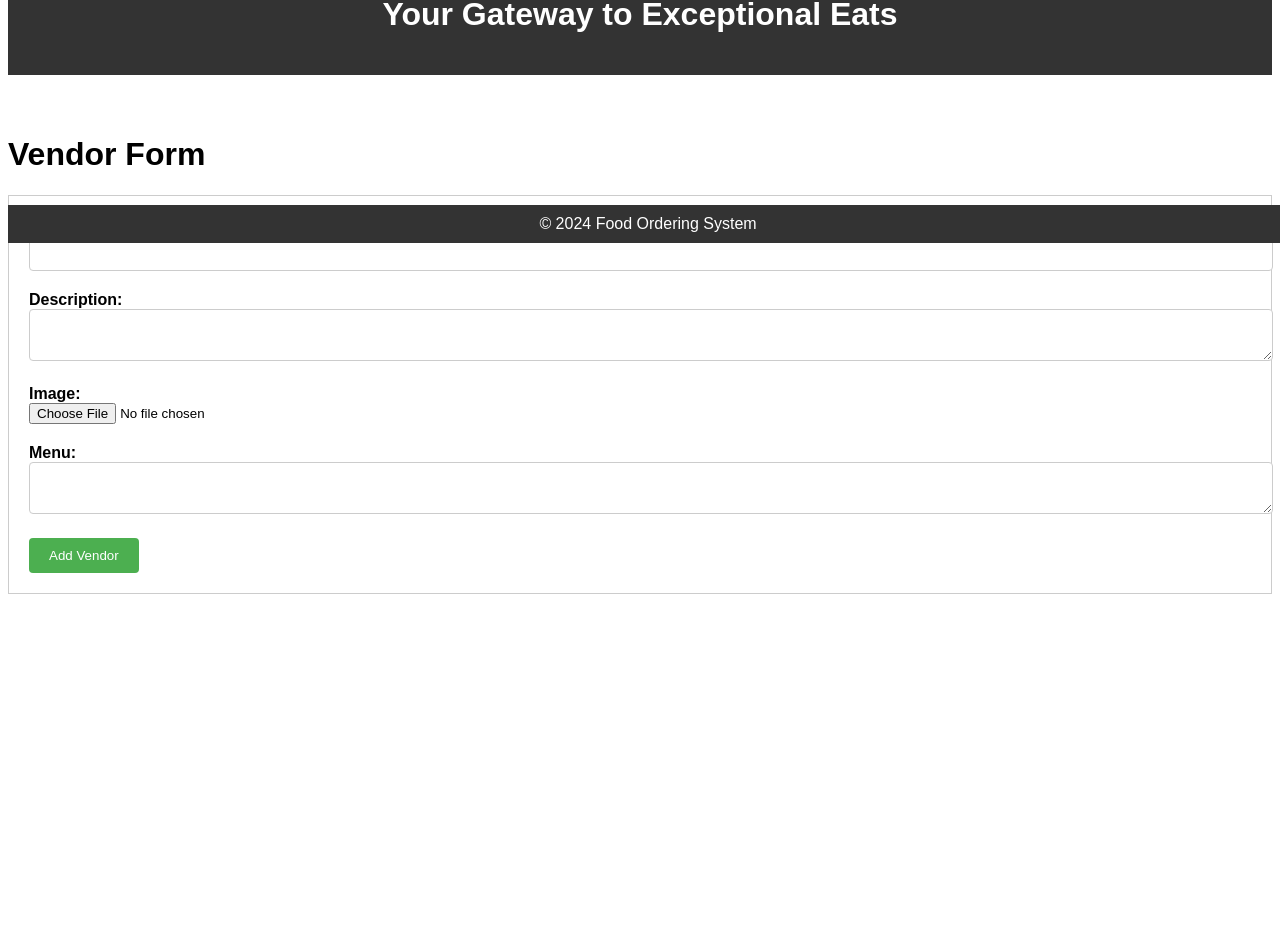
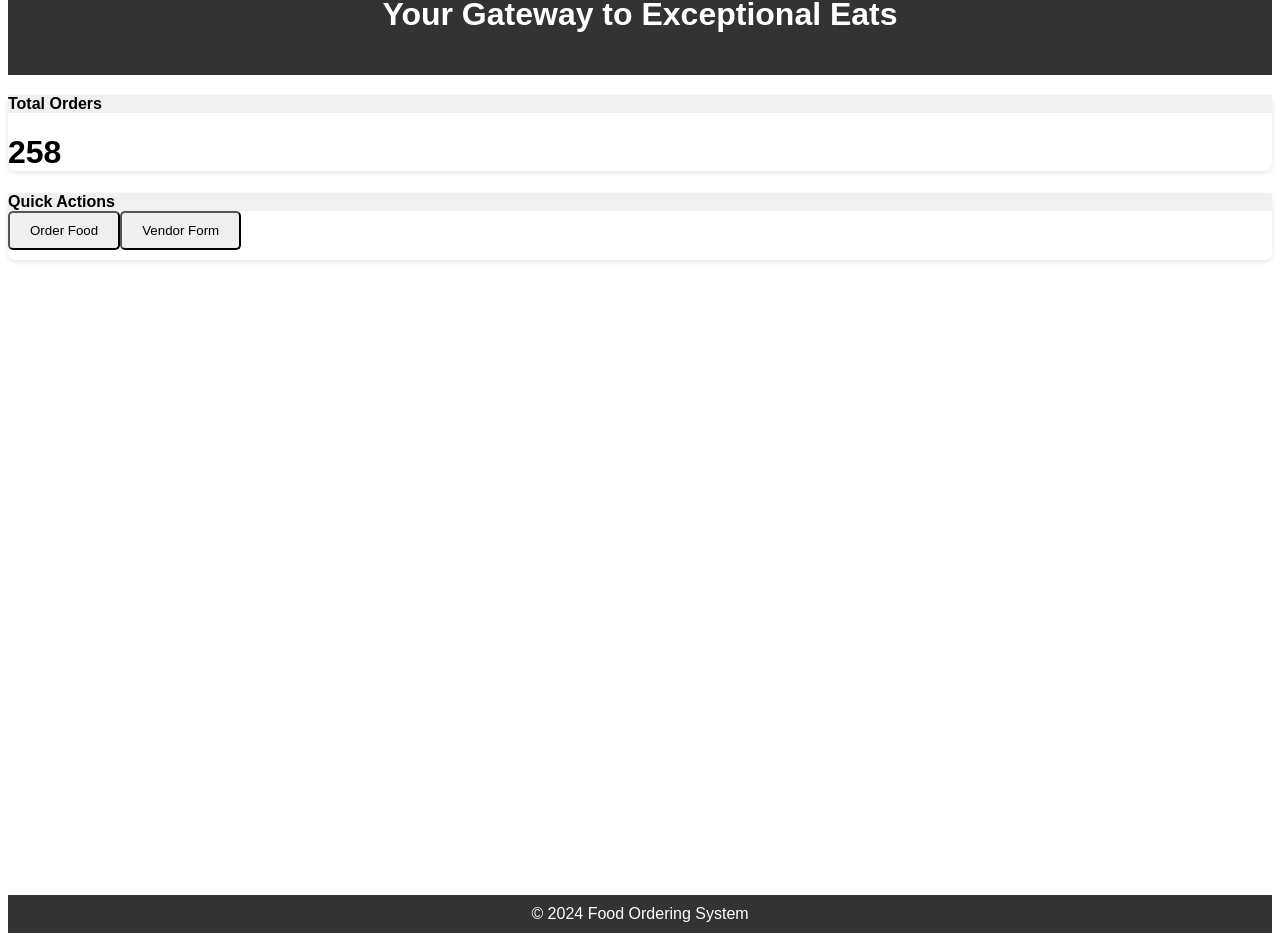
Before and after one commit to LogicPlulse/Intraeats, an Angular app in the folder Intraeats/: page /dashboard in a window 1280 px wide. Shown: the part 557-1498 px from the top of the page. Before the commit the page ends 1194 px from the top, so only its background shows below. Built offline with nearby package versions, Linux system fonts and the light colour scheme.

Commit message:
updates for frontend

```diff
--- a/Intraeats/src/app/app-routing.module.ts
+++ b/Intraeats/src/app/app-routing.module.ts
@@ -1,7 +1,12 @@
 import { NgModule } from '@angular/core';
 import { RouterModule, Routes } from '@angular/router';
-
-const routes: Routes = [];
+import { DashboardComponent } from './components/dashboard/dashboard.component';
+import { VendorFormComponent } from './components/vendor-form/vendor-form.component'
+const routes: Routes = [
+  { path: '', redirectTo: '/dashboard', pathMatch: 'full' },
+  { path: 'dashboard', component: DashboardComponent },
+  { path: 'vendor-form', component: VendorFormComponent },
+];
 
 @NgModule({
   imports: [RouterModule.forRoot(routes)],
--- a/Intraeats/src/app/app.component.html
+++ b/Intraeats/src/app/app.component.html
@@ -1,4 +1,6 @@
-<!DOCTYPE html>
+<router-outlet></router-outlet>
+
+<!-- <!DOCTYPE html>
 <html lang="en">
 
 <head>
@@ -36,27 +38,27 @@
     footer p {
       margin: 0;
     }
-  </style>
+  </style> -->
 <!-- Add AngularJS CDN or local script reference -->
 <script src="https://ajax.googleapis.com/ajax/libs/angularjs/1.8.2/angular.min.js"></script>
 <!-- Add AngularJS routing script -->
 <script src="https://ajax.googleapis.com/ajax/libs/angularjs/1.8.2/angular-route.js"></script>
 <!-- Add custom AngularJS script -->
 <script src="app.js"></script>
-</head>
+<!-- </head> -->
 
-<body ng-app="foodApp" ng-controller="MainController">
+<!-- <body ng-app="foodApp" ng-controller="MainController">
   <header>
     <img src="../assets/Intraetas_logo.jpg" alt="Intraetas Logo" />
     <h1>Your Gateway to Exceptional Eats</h1>
   </header>
-  <main ng-view>
+  <main ng-view> -->
 <!-- Angular routing will inject views here -->
-  </main>
+<!-- </main>
   <h1>Vendor Form</h1>
 <app-vendor-form></app-vendor-form>
   <footer>
     <p>&copy; 2024 Food Ordering System</p>
   </footer>
 </body>
-</html>
+</html> -->
--- /dev/null
+++ b/Intraeats/src/app/components/dashboard/dashboard.component.css
@@ -0,0 +1,83 @@
+/* styles.css */
+
+body {
+  font-family: Arial, sans-serif;
+  margin: 0;
+  padding: 0;
+}
+
+header {
+  background-color: #333;
+  color: #fff;
+  padding: 20px;
+  text-align: center;
+}
+
+main {
+  padding: 20px;
+}
+
+footer {
+  background-color: #333;
+  color: #fff;
+  text-align: center;
+  padding: 10px 0;
+  width: 100%;
+}
+
+footer p {
+  margin: 0;
+}
+
+.sidebar {
+  height: 100vh;
+  padding-top: 20px;
+}
+
+.sidebar .nav-link {
+  color: #555;
+}
+
+.sidebar .nav-link.active {
+  font-weight: bold;
+  background-color: #eee;
+}
+
+.card {
+  margin-bottom: 15px;
+  border-radius: 8px;
+  box-shadow: 0 2px 5px rgba(0, 0, 0, 0.1);
+}
+
+.card-header {
+  background-color: #f0f0f0;
+  border-bottom: none;
+  font-weight: 600;
+}
+
+.btn-lg {
+  padding: 10px 20px;
+  border-radius: 5px;
+}
+
+.col-md-10 {
+  flex-grow: 1;
+  display: flex;
+  align-items: center;
+  justify-content: center;
+}
+
+/* Add space between buttons */
+.card-body button {
+  margin-bottom: 10px;
+}
+
+@media (min-width: 768px) {
+  .row>.col-md-6:first-child {
+    padding-right: 20px;
+  }
+
+  .row>.col-md-6:last-child {
+    padding-left: 20px;
+  }
+}
--- /dev/null
+++ b/Intraeats/src/app/components/dashboard/dashboard.component.html
@@ -0,0 +1,55 @@
+<!DOCTYPE html>
+<html lang="en">
+
+<head>
+  <meta charset="UTF-8">
+  <meta name="viewport" content="width=device-width, initial-scale=1.0">
+  <title>Food Ordering System</title>
+  <!-- Add AngularJS CDN or local script reference -->
+  <script src="https://ajax.googleapis.com/ajax/libs/angularjs/1.8.2/angular.min.js"></script>
+  <!-- Add AngularJS routing script -->
+  <script src="https://ajax.googleapis.com/ajax/libs/angularjs/1.8.2/angular-route.js"></script>
+  <!-- Add custom AngularJS script -->
+  <script src="app.js"></script>
+</head>
+
+<body ng-app="foodApp" ng-controller="MainController">
+  <header>
+    <img src="../assets/Intraetas_logo.jpg" alt="Intraetas Logo" />
+    <h1>Your Gateway to Exceptional Eats</h1>
+  </header>
+  <div class="container-fluid">
+    <div class="row">
+      <div class="col-md-2 bg-light sidebar">
+        <div class="card">
+          <div class="card-header">
+            Total Orders
+          </div>
+          <div class="card-body">
+            <h1 class="display-2">258</h1>
+          </div>
+        </div>
+        <div class="card mt-4">
+          <div class="card-header">
+            Quick Actions
+          </div>
+          <div class="card-body">
+            <div class="d-flex flex-column align-items-center">
+              <button class="btn btn-primary btn-lg mb-2">
+                <i class="fas fa-utensils"></i> Order Food
+              </button>
+              <button (click)="navigateToVendorForm()" class="btn btn-success btn-lg">
+                <i class="fas fa-clipboard-list"></i> Vendor Form
+              </button>
+            </div>
+          </div>
+        </div>
+      </div>
+    </div>
+  </div>
+  <footer>
+    <p>&copy; 2024 Food Ordering System</p>
+  </footer>
+</body>
+
+</html>
--- /dev/null
+++ b/Intraeats/src/app/components/dashboard/dashboard.component.ts
@@ -0,0 +1,20 @@
+import { Component, OnInit } from '@angular/core';
+import { Router } from '@angular/router';
+
+@Component({
+  selector: 'app-dashboard',
+  templateUrl: './dashboard.component.html',
+  styleUrls: ['./dashboard.component.css']
+})
+export class DashboardComponent implements OnInit {
+
+  constructor(private router: Router) { }
+
+  ngOnInit(): void {
+  }
+
+  navigateToVendorForm(): void {
+    this.router.navigateByUrl('/vendor-form');
+  }
+
+}
--- /dev/null
+++ b/Intraeats/src/app/components/vendor-form/vendor-form.component.css
@@ -0,0 +1,49 @@
+form {
+  border: 1px solid #ccc;
+  padding: 20px;
+  margin-bottom: 43px;
+}
+
+.form-group {
+  margin-bottom: 20px;
+}
+
+label {
+  display: block;
+  font-weight: bold;
+}
+
+input[type="text"],
+textarea {
+  width: 100%;
+  padding: 10px;
+  border: 1px solid #ccc;
+  border-radius: 4px;
+}
+
+button[type="submit"] {
+  background-color: #4CAF50;
+  color: white;
+  padding: 10px 20px;
+  border: none;
+  border-radius: 4px;
+  cursor: pointer;
+}
+
+button[type="submit"]:hover {
+  background-color: #45a049;
+}
+
+.back-button {
+  background-color: #007bff;
+  color: #fff;
+  border: none;
+  padding: 10px 20px;
+  cursor: pointer;
+  border-radius: 5px;
+  font-size: 16px;
+}
+
+.back-button:hover {
+  background-color: #0056b3;
+}
--- /dev/null
+++ b/Intraeats/src/app/components/vendor-form/vendor-form.component.html
@@ -0,0 +1,38 @@
+<form (ngSubmit)="onSubmit()">
+  <div class="form-group">
+    <label for="name">Name:</label>
+    <input type="text" id="name" [(ngModel)]="vendor.name" name="name" required #name="ngModel">
+    <div *ngIf="name.invalid && name.touched">
+      <p *ngIf="categoryForm['name'].errors?.required">Name is required.</p>
+      <p *ngIf="categoryForm['name'].errors?.minlength">Name must be at least 3 characters long.</p>
+    </div>
+  </div>
+
+  <div class="form-group">
+    <label for="description">Description:</label>
+    <textarea id="description" [(ngModel)]="vendor.description" name="description" required
+      #description="ngModel"></textarea>
+    <div *ngIf="description.invalid && description.touched">
+      <p *ngIf="categoryForm['description'].errors?.required">Description is required.</p>
+      <p *ngIf="categoryForm['description'].errors?.minlength">Description must be at least 10 characters long.</p>
+    </div>
+  </div>
+
+  <div class="form-group">
+    <label for="image">Image:</label>
+    <input type="file" id="image" (change)="handleImageChange($event)" required>
+  </div>
+
+  <div class="form-group">
+    <label for="menu">Menu:</label>
+    <textarea id="menu" [(ngModel)]="vendor.menu" name="menu" required #menu="ngModel"></textarea>
+    <div *ngIf="menu.invalid && menu.touched">
+      <p *ngIf="categoryForm['menu'].errors?.required">Menu is required.</p>
+    </div>
+  </div>
+
+  <button type="submit" [disabled]="vendorForm.invalid">Add Vendor</button>
+  <div style="margin-top: 10px;"></div>
+  <button (click)="goBack()" class="back-button">Back</button>
+
+</form>
--- a/Intraeats/src/app/vendor-form/vendor-form.component.ts
+++ b/Intraeats/src/app/components/vendor-form/vendor-form.component.ts
@@ -1,5 +1,6 @@
 import { Component } from '@angular/core';
 import { FormGroup, FormControl, Validators } from '@angular/forms';
+import { Router } from '@angular/router';
 
 @Component({
   selector: 'app-vendor-form',
@@ -7,6 +8,8 @@ import { FormGroup, FormControl, Validators } from '@angular/forms';
   styleUrls: ['./vendor-form.component.css']
 })
 export class VendorFormComponent {
+  constructor(private router: Router) { }
+
   vendor = {
     name: '',
     description: '',
@@ -20,7 +23,7 @@ export class VendorFormComponent {
     image: new FormControl(this.vendor.image, [Validators.required]),
     menu: new FormControl(this.vendor.menu, [Validators.required])
   });
-categoryForm: any;
+  categoryForm: any;
 
   handleImageChange(event: any) {
     this.vendor.image = event.target.files[0];
@@ -30,4 +33,8 @@ categoryForm: any;
     console.log('Form submitted:', this.vendor);
     // TODO: Implement form submission logic
   }
+  goBack(): void {
+    // Navigate back to the previous page
+    this.router.navigate(['/']);
+  }
 }
--- a/Intraeats/src/app/vendor-form/vendor-form.component.css
+++ /dev/null
@@ -1,35 +0,0 @@
-form {
-    border: 1px solid #ccc;
-    padding: 20px;
-    margin-bottom: 43px;
-  }
-
-  .form-group {
-    margin-bottom: 20px;
-  }
-
-  label {
-    display: block;
-    font-weight: bold;
-  }
-
-  input[type="text"],
-  textarea {
-    width: 100%;
-    padding: 10px;
-    border: 1px solid #ccc;
-    border-radius: 4px;
-  }
-
-  button[type="submit"] {
-    background-color: #4CAF50;
-    color: white;
-    padding: 10px 20px;
-    border: none;
-    border-radius: 4px;
-    cursor: pointer;
-  }
-
-  button[type="submit"]:hover {
-    background-color: #45a049;
-  }
--- a/Intraeats/src/app/vendor-form/vendor-form.component.html
+++ /dev/null
@@ -1,34 +0,0 @@
-<form (ngSubmit)="onSubmit()">
-    <div class="form-group">
-      <label for="name">Name:</label>
-      <input type="text" id="name" [(ngModel)]="vendor.name" name="name" required #name="ngModel">
-      <div *ngIf="name.invalid && name.touched">
-        <p *ngIf="categoryForm['name'].errors?.required">Name is required.</p>
-        <p *ngIf="categoryForm['name'].errors?.minlength">Name must be at least 3 characters long.</p>
-      </div>
-    </div>
-
-    <div class="form-group">
-      <label for="description">Description:</label>
-      <textarea id="description" [(ngModel)]="vendor.description" name="description" required #description="ngModel"></textarea>
-      <div *ngIf="description.invalid && description.touched">
-        <p *ngIf="categoryForm['description'].errors?.required">Description is required.</p>
-        <p *ngIf="categoryForm['description'].errors?.minlength">Description must be at least 10 characters long.</p>
-      </div>
-    </div>
-
-    <div class="form-group">
-      <label for="image">Image:</label>
-      <input type="file" id="image" (change)="handleImageChange($event)" required>
-    </div>
-
-    <div class="form-group">
-      <label for="menu">Menu:</label>
-      <textarea id="menu" [(ngModel)]="vendor.menu" name="menu" required #menu="ngModel"></textarea>
-      <div *ngIf="menu.invalid && menu.touched">
-        <p *ngIf="categoryForm['menu'].errors?.required">Menu is required.</p>
-      </div>
-    </div>
-
-    <button type="submit" [disabled]="vendorForm.invalid">Add Vendor</button>
-  </form>
```
Also changed, not shown: Intraeats/src/app/app.module.ts (+7 -5 lines), Intraeats/app.js (added), 2 other files (tests, documents, lock files or other folders). Lines whose indentation alone changed are shown as unchanged.
